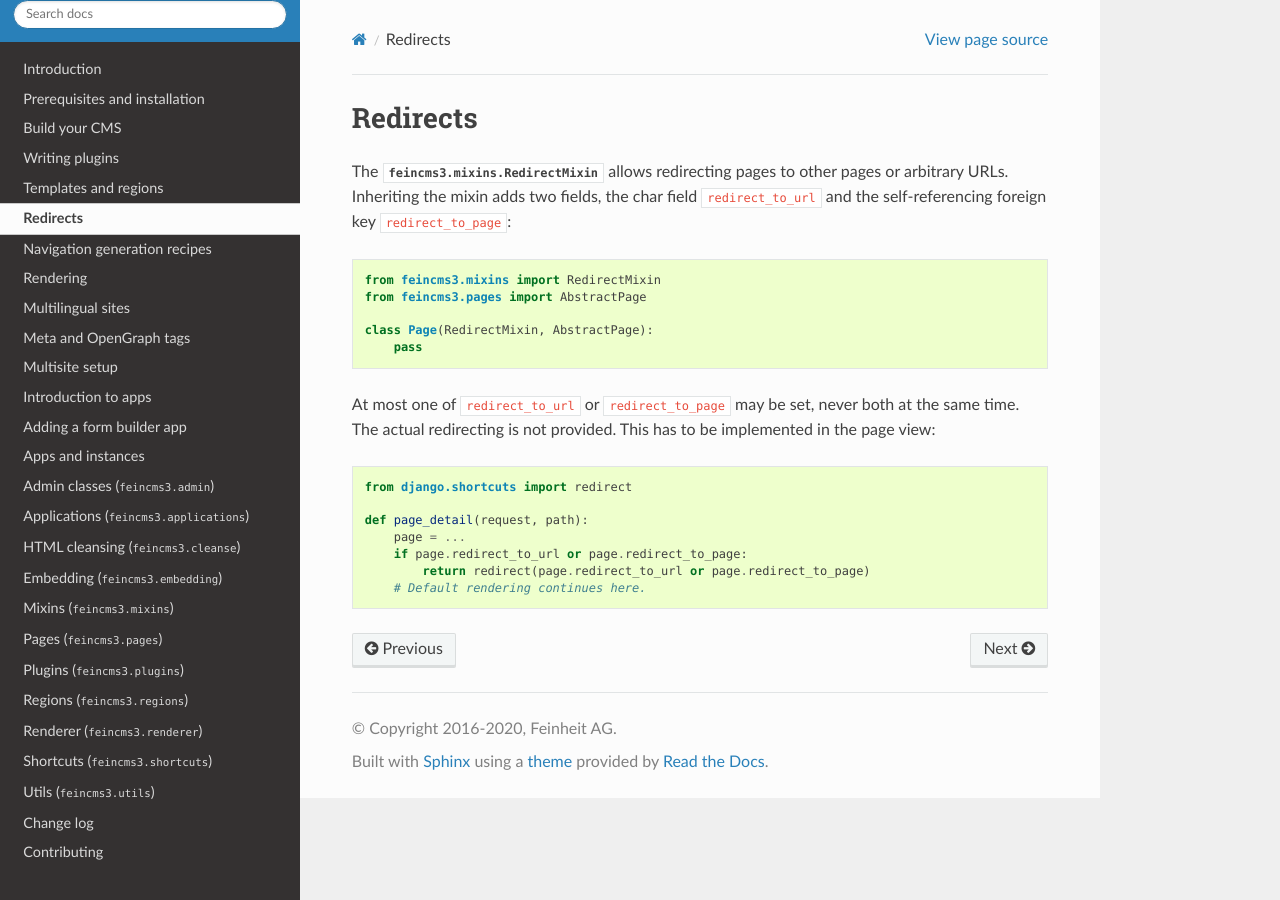
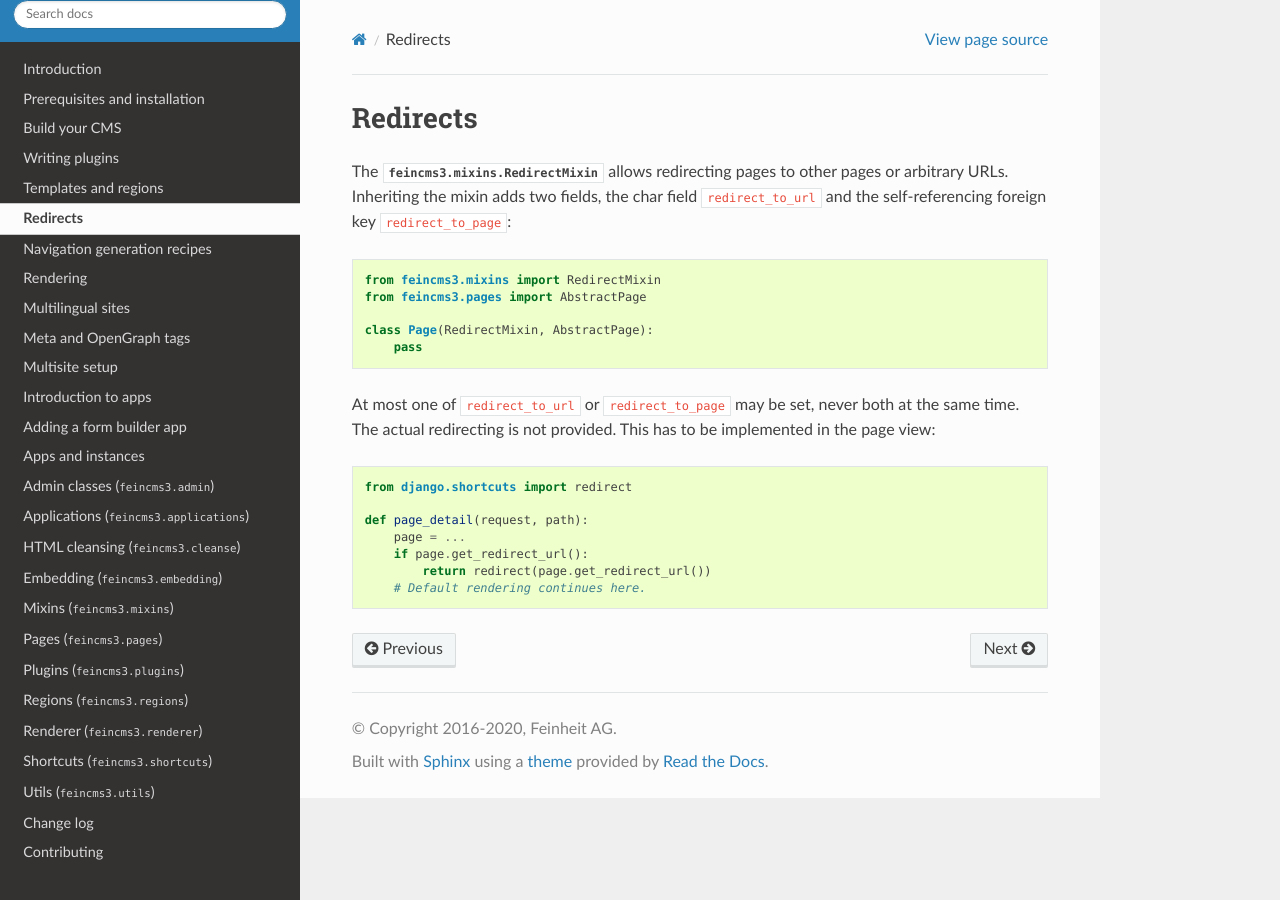
Before and after one commit to feincms/feincms3, a Sphinx documentation site: the page built from docs/guides/redirects.rst, in a window 1280 px wide. Built offline with Sphinx 7.4.7 and the Read the Docs theme 2.0.0, drawn with Linux system fonts in a browser that asks for light colours; the version number could not be read and is left out.

Commit message:
Recommend and dogfood get_redirect_url

```diff
--- a/docs/guides/redirects.rst
+++ b/docs/guides/redirects.rst
@@ -26,6 +26,6 @@ has to be implemented in the page view:
 
     def page_detail(request, path):
         page = ...
-        if page.redirect_to_url or page.redirect_to_page:
-            return redirect(page.redirect_to_url or page.redirect_to_page)
+        if page.get_redirect_url():
+            return redirect(page.get_redirect_url())
         # Default rendering continues here.
```
Also changed, not shown: 1 other file.
